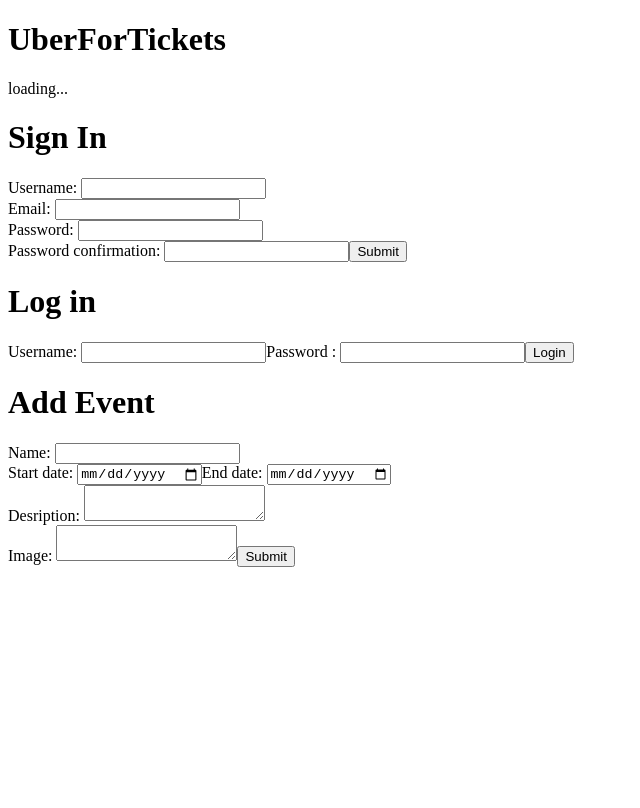
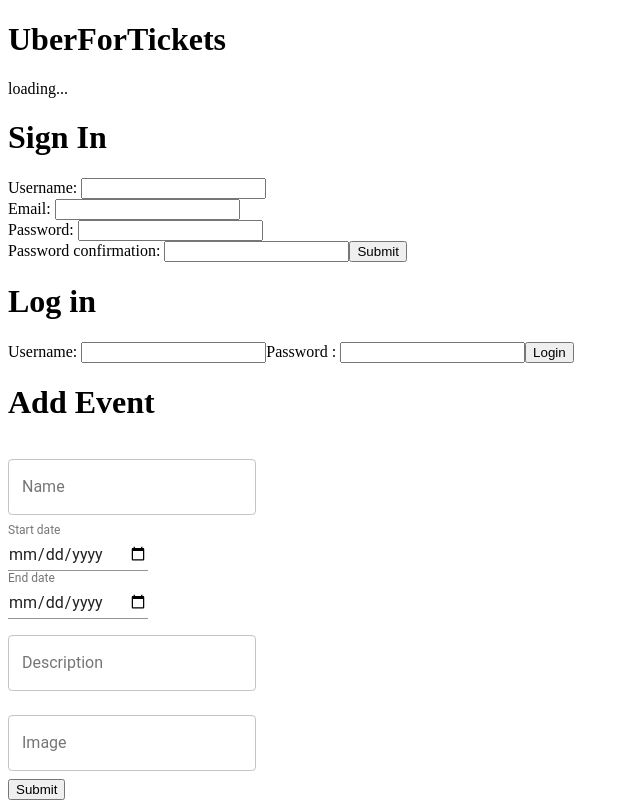
Before and after one commit to Jogrol/Ticket-marketplace, a React (Create React App) app in the folder client/: page / in a window 1280 px wide. Shown: the whole page, without its empty margins (0-640 px from the left). Built offline with nearby package versions, Linux system fonts and the light colour scheme; no server answers.

Commit message:
experimented with meterial design for forms

```diff
--- a/client/package.json
+++ b/client/package.json
@@ -3,7 +3,9 @@
   "version": "0.1.0",
   "private": true,
   "dependencies": {
+    "@material-ui/core": "^3.9.2",
     "jsonwebtoken": "^8.5.0",
+    "material-ui": "^0.20.2",
     "nodemon": "^1.18.9",
     "react": "^16.8.1",
     "react-dom": "^16.8.1",
@@ -11,6 +13,7 @@
     "react-router": "^4.3.1",
     "react-router-dom": "^4.3.1",
     "react-scripts": "2.1.3",
+    "react-tap-event-plugin": "^3.0.3",
     "redux": "^4.0.1",
     "redux-thunk": "^2.3.0",
     "superagent": "^4.1.0"
--- a/client/src/App.js
+++ b/client/src/App.js
@@ -6,11 +6,13 @@
 import SignInContainer from './components/SignInContainer'
 import LoginContainer from './components/LoginContainer'
 import AddEventContainer from './components/AddEventContainer'
+import MuiThemeProvider from 'material-ui/styles/MuiThemeProvider'
 
 class App extends Component {
   render() {
     return (
       <Provider store={store}>
+       <MuiThemeProvider>
         <div>
           <h1>UberForTickets</h1>
           <Route path="/" exact component={ListOfEventsContainer} />
@@ -18,6 +20,7 @@
           <Route patch='/' exact component={LoginContainer} />
           <Route patch='/' exact component={AddEventContainer} />
         </div>
+        </MuiThemeProvider>
       </Provider>
     );
   }
--- a/client/src/components/Eventform.js
+++ b/client/src/components/Eventform.js
@@ -1,24 +1,110 @@
-import * as React from 'react'
+import React from 'react';
+// import PropTypes from 'prop-types';
+import classNames from 'classnames';
+// import { withStyles } from '@material-ui/core/styles';
+// import MenuItem from '@material-ui/core/MenuItem';
+import TextField from '@material-ui/core/TextField';
+
+
 
 export default function EventForm (props) {
     return(<div>
         <h1>Add Event</h1>
         <form onSubmit={props.onSubmit} >
-            <label >Name: </label>
-            <input type ='text' name="name" value={props.values.name} onChange={props.onChange}></input>
+            <TextField
+                id="outlined-with-placeholder"
+                label="Name"
+                placeholder="Name"
+                name="name" value={props.values.name}
+                onChange={props.onChange}
+                margin="normal"
+                variant="outlined"
+            />
             <br/>
-            <label>Start date: </label>
-            <input type ='date' name='start_date'value={props.values.start_date} onChange={props.onChange}></input>
-            <label>End date: </label>
-            <input type ='date' name='end_date'value={props.values.end_date} onChange={props.onChange}></input>
+            <TextField
+                id="date"
+                label="Start date"
+                type="date"
+                name="start_date"
+                value={props.values.start_date}
+                onChange={props.onChange}
+                defaultValue="2017-05-24"
+                InputLabelProps={{
+                shrink: true,
+                }}
+             />
             <br/>
-            <label>Desription: </label>
-            <textarea type='text' name='description' value={props.values.description} onChange={props.onChange}></textarea>
+            <TextField
+                id="date"
+                label="End date"
+                name='end_date'
+                type="date"
+                value={props.values.end_date}
+                onChange={props.onChange}
+                defaultValue="2017-05-24"
+                InputLabelProps={{
+                shrink: true,
+                }}
+             />
             <br/>
-            <label>Image: </label>
-            <textarea type='text' name='image' value={props.values.image} onChange={props.onChange}></textarea>
+            <TextField
+                id="outlined-with-placeholder"
+                label="Description"
+                placeholder="Description"
+                name="description"
+                value={props.values.description}
+                onChange={props.onChange}
+                margin="normal"
+                variant="outlined"
+            />
+            <br/>
+            <TextField
+                id="outlined-with-placeholder"
+                label="Image"
+                placeholder="Image"
+                name='image' value={props.values.image}
+                onChange={props.onChange}
+                margin="normal"
+                variant="outlined"
+            />
+            <br/>
             <button type="submit">Submit</button>
         </form>
     </div>
     )
 }
+
+
+
+
+
+
+
+// import * as React from 'react'
+// // import TextField from '@material-ui/core/TextField';
+
+
+// export default function EventForm (props) {
+//     return(<div>
+//         <h1>Add Event</h1>
+
+//         <form onSubmit={props.onSubmit} >
+
+//             <label >Name: </label>
+//             <input type ='text' name="name" value={props.values.name} onChange={props.onChange}></input>
+//             <br/>
+//             <label>Start date: </label>
+//             <input type ='date' name='start_date'value={props.values.start_date} onChange={props.onChange}></input>
+//             <label>End date: </label>
+//             <input type ='date' name='end_date'value={props.values.end_date} onChange={props.onChange}></input>
+//             <br/>
+//             <label>Desription: </label>
+//             <textarea type='text' name='description' value={props.values.description} onChange={props.onChange}></textarea>
+//             <br/>
+//             <label>Image: </label>
+//             <textarea type='text' name='image' value={props.values.image} onChange={props.onChange}></textarea>
+//             <button type="submit">Submit</button>
+//         </form>
+//     </div>
+//     )
+// }
```
Also changed, not shown: client/src/components/back-up.ts (added), 2 other files (tests, documents, lock files or other folders).
